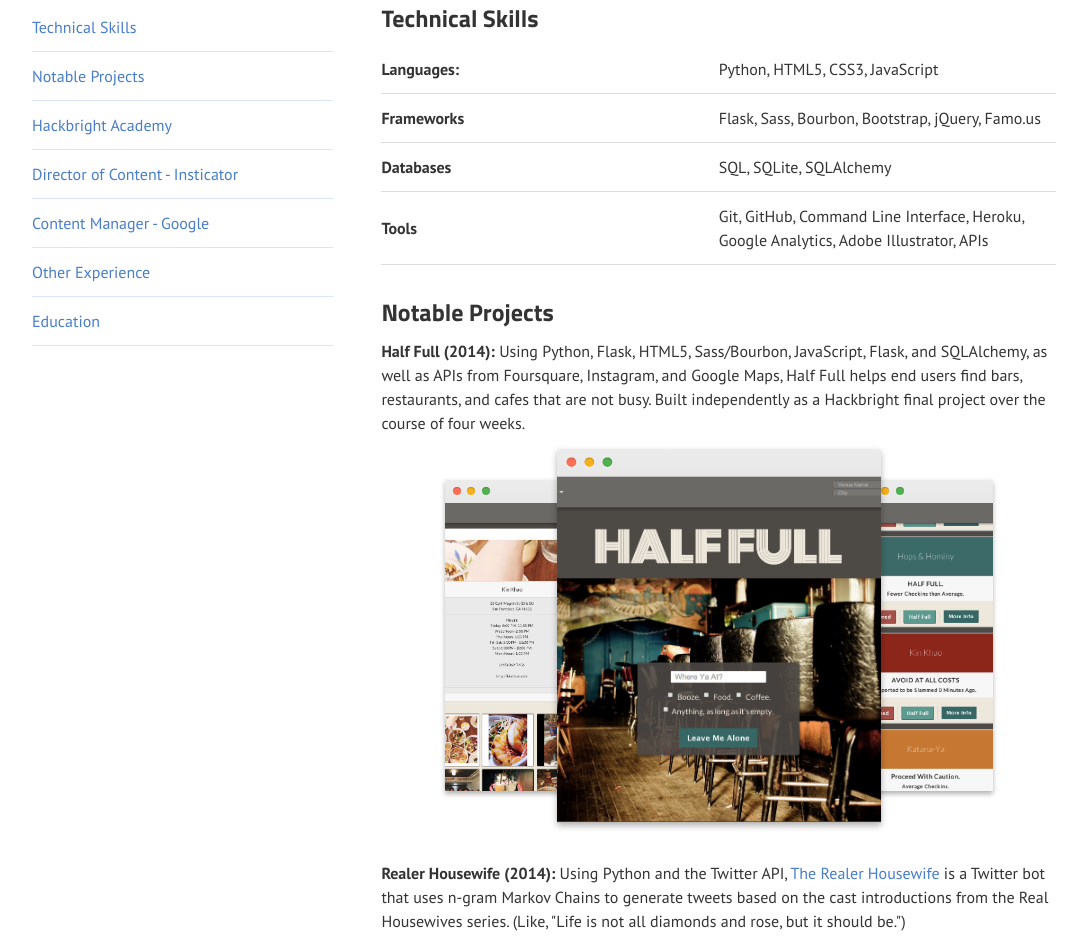
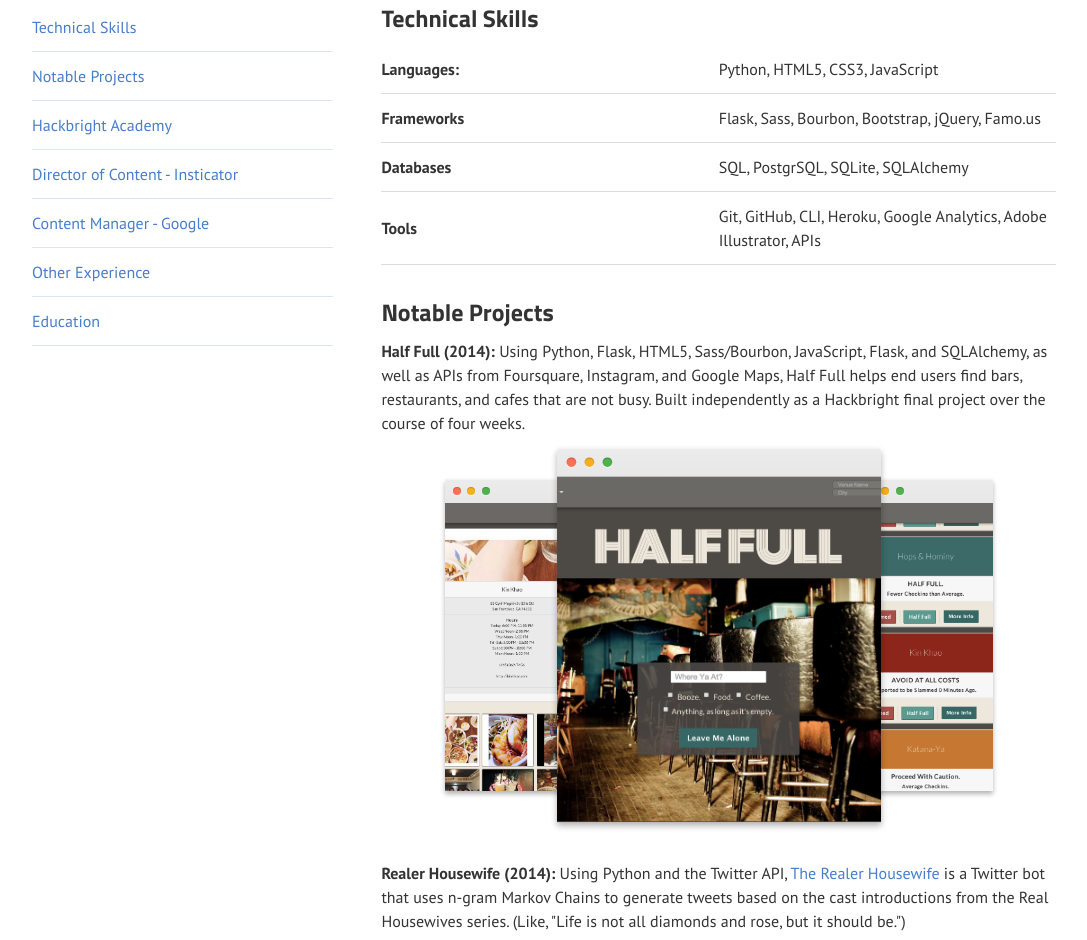
Before and after one commit to k8k/personalwebsite, a plain HTML site: page index.html in a window 1280 px wide. Shown: the part 1198-2138 px from the top of the page, without its empty margins (96-1183 px from the left). Drawn offline with nearby package versions, Linux system fonts and the light colour scheme; some packages are replaced by stand-ins of ours.

Commit message:
added postgres

```diff
--- a/index.html
+++ b/index.html
@@ -122,11 +122,11 @@
 			</tr>
 			<tr>
 				<td class="skillCat">Databases</td>
-				<td class="skillList">SQL, SQLite, SQLAlchemy</td>
+				<td class="skillList">SQL, PostgrSQL, SQLite, SQLAlchemy</td>
 			</tr>
 			<tr>
 				<td class="skillCat">Tools</td>
-				<td class="skillList">Git, GitHub, Command Line Interface, Heroku, Google Analytics, Adobe Illustrator, APIs</td>
+				<td class="skillList">Git, GitHub, CLI, Heroku, Google Analytics, Adobe Illustrator, APIs</td>
 			</tr>
 		</table>
 
```
